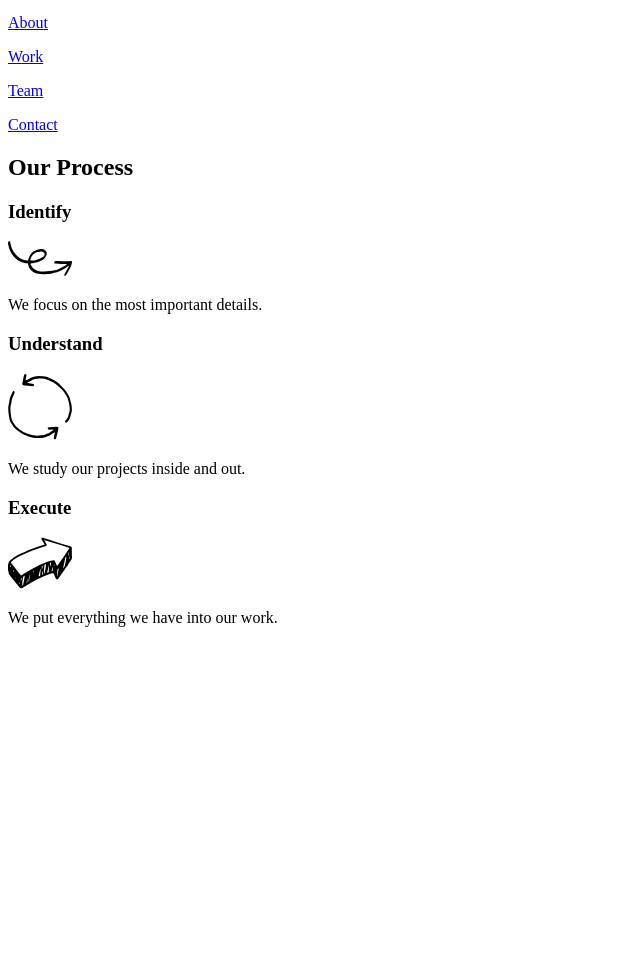
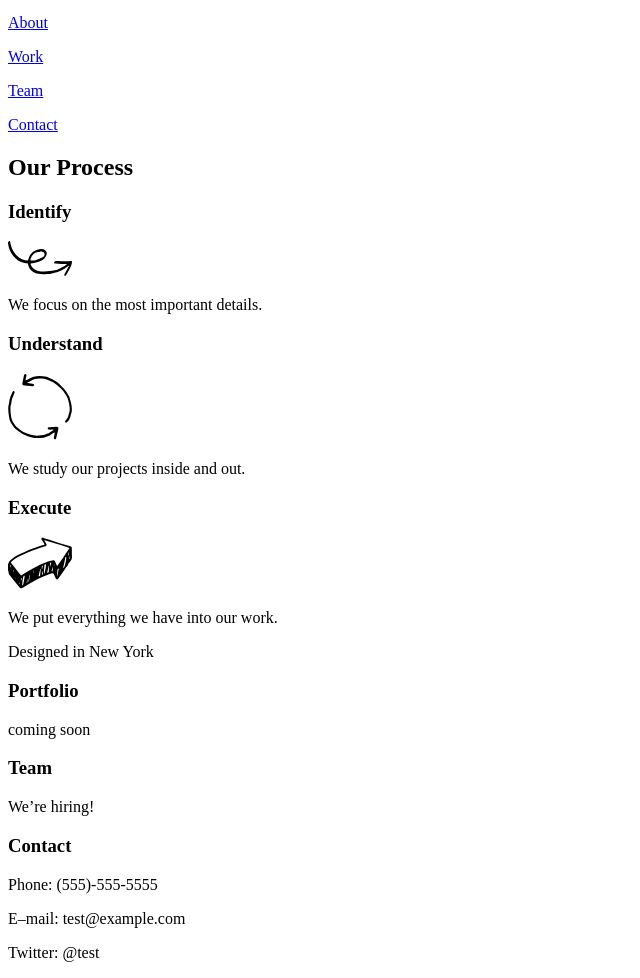
Before and after one commit to atatge/atatge.github.io, a plain HTML site: page projects/broadway/index.html in a window 1280 px wide. Shown: the part 100-1078 px from the top of the page, without its empty margins (0-640 px from the left). Before the commit the page ends 800 px from the top, so only its background shows below. Drawn offline with Linux system fonts and the light colour scheme.

Commit message:
Add footer section

```diff
--- a/projects/broadway/index.html
+++ b/projects/broadway/index.html
@@ -19,7 +19,7 @@
         <p><a href="#">Contact</a></p>
       </nav>
     </header>
-    <div class="Process">
+    <main>
 
       <h2>Our Process</h2>
 
@@ -38,7 +38,27 @@
       alt="icon of thick arrow with depth and shadows">
       <p>We put everything we have into our work.</p>
 
-    </div><!--end of "process"-->
+      <div id="DesignedInNY">
+        <p>Designed in New York</p>
+      </div>
+
+    </main><!--aka "process"-->
+    <footer>
+
+      <h3>Portfolio</h3>
+      <p>coming soon</p>
+
+      <h3>Team</h3>
+      <p>We’re hiring!</p>
+
+      <h3>Contact</h3>
+      <p>Phone: (555)-555-5555</p>
+      <p>E–mail: test@example.com</p>
+      <p>Twitter: @test</p>
+
+    </footer>
+
+    </div>
 
   </body>
 </html>
```
